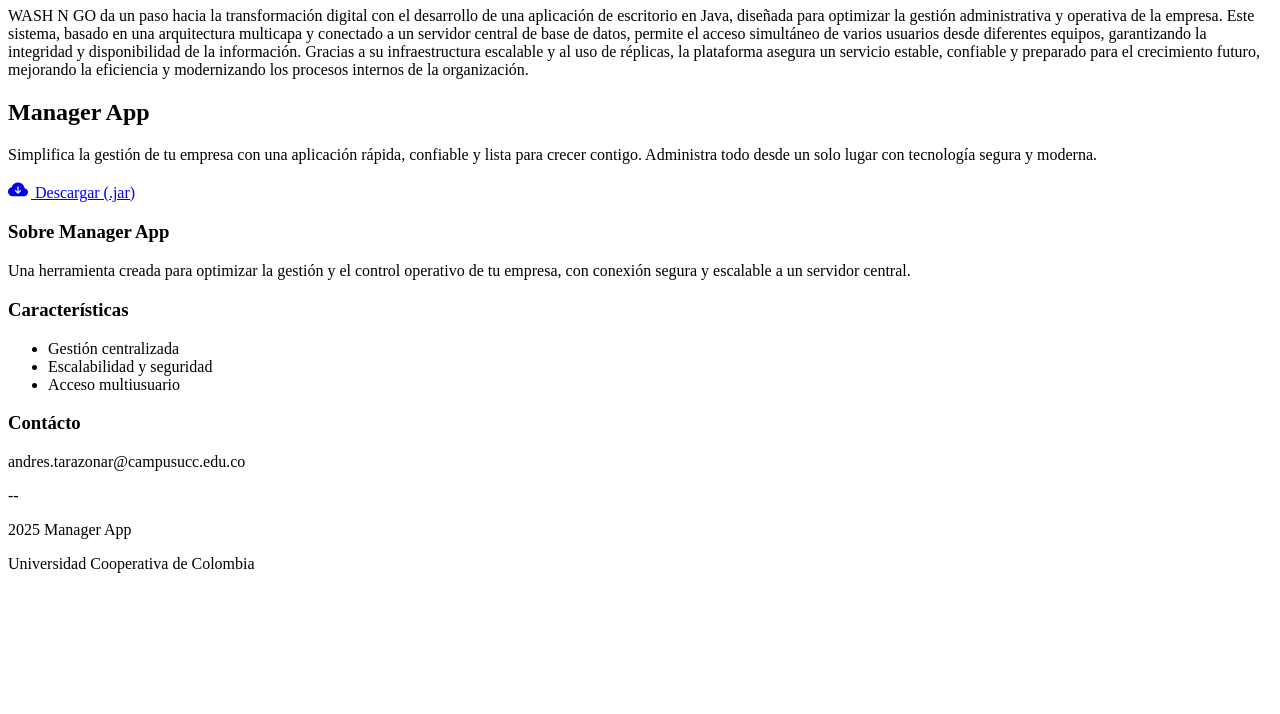
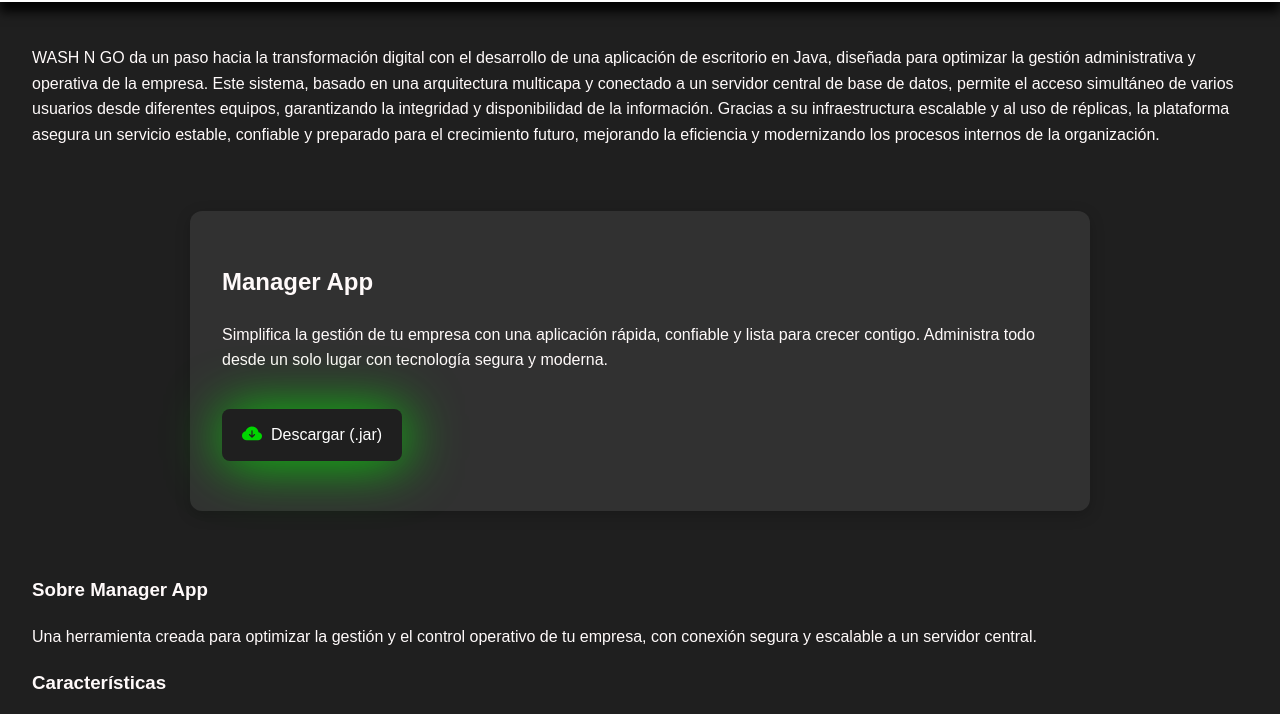
Before and after one commit to AndresMyGit/pagina, a plain HTML site: page index.html in a window 1280 px wide. Shown: the part 73-787 px from the top of the page. Drawn offline with nearby package versions, Linux system fonts and the light colour scheme; the site is published under a folder, as on GitHub Pages, so addresses that start at the root find nothing.

Commit message:
Update index.html

```diff
--- a/index.html
+++ b/index.html
@@ -8,7 +8,7 @@
       rel="stylesheet"
       href="https://cdn.jsdelivr.net/npm/bootstrap-icons@1.13.1/font/bootstrap-icons.min.css"
     />
-    <link rel="stylesheet" href="/estilos.css" />
+    <link rel="stylesheet" href="estilos.css" />
   </head>
   <body>
     <header>
```
